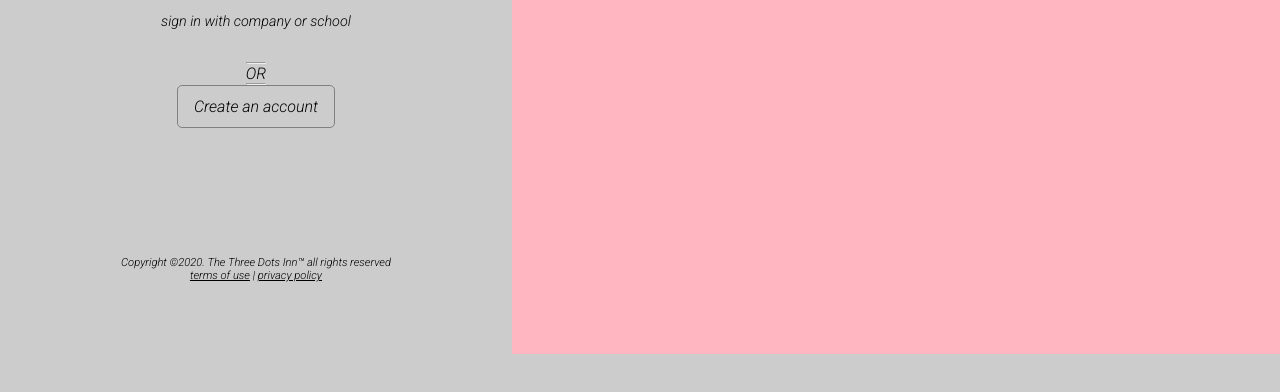
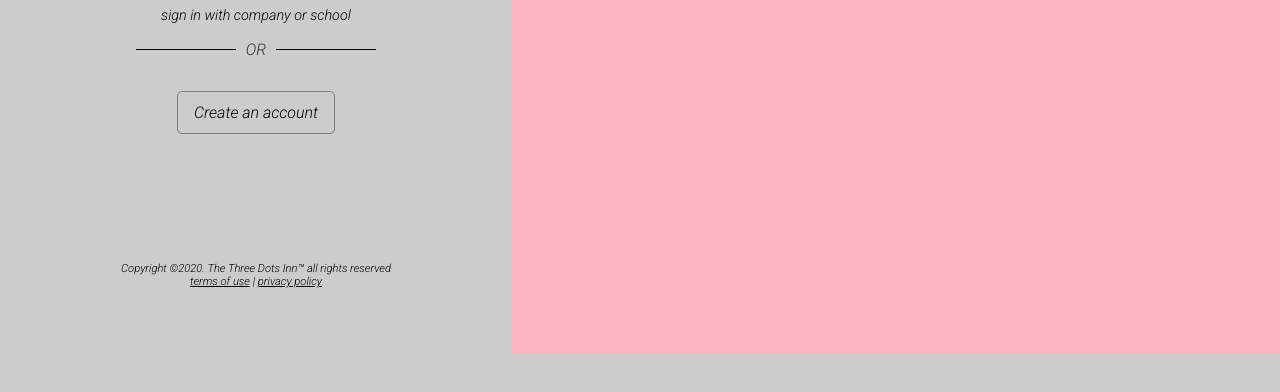
Before and after one commit to daudi13/three-dots-login-page, a plain HTML site: page index.html in a window 1280 px wide. Shown: the part 446-838 px from the top of the page. Drawn offline with Linux system fonts and the light colour scheme.

Commit message:
commit update

```diff
--- a/index.html
+++ b/index.html
@@ -31,12 +31,14 @@
                     <a href="#">forgot password</a>
                     <a href="#">sign in with company or school</a>
                 </div>
+
+                <div class="or">
+                    <hr class="bar"/>
+                    <span>OR</span>
+                    <hr class="bar"/>
             </div>
-            <div class="or">
-                <hr class="bar"/>
-                <span>OR</span>
-                <hr class="bar"/>
             </div>
+
             <a href="#" class="secondary-btn">Create an account</a>
         <footer id="main-footer">
             <p>Copyright &copy;2020. The Three Dots Inn&trade; all rights reserved</p>
--- a/style.css
+++ b/style.css
@@ -114,8 +114,8 @@ h1, h2, h3, h4, h5, h6 {
 }
 
 #signin .or span {
-    color: lightgray;
-    margin-bottom: 3rem;
+    color: rgb(48, 48, 48);
+    padding: 0 10px
 }
 
 /* showcase */
```
